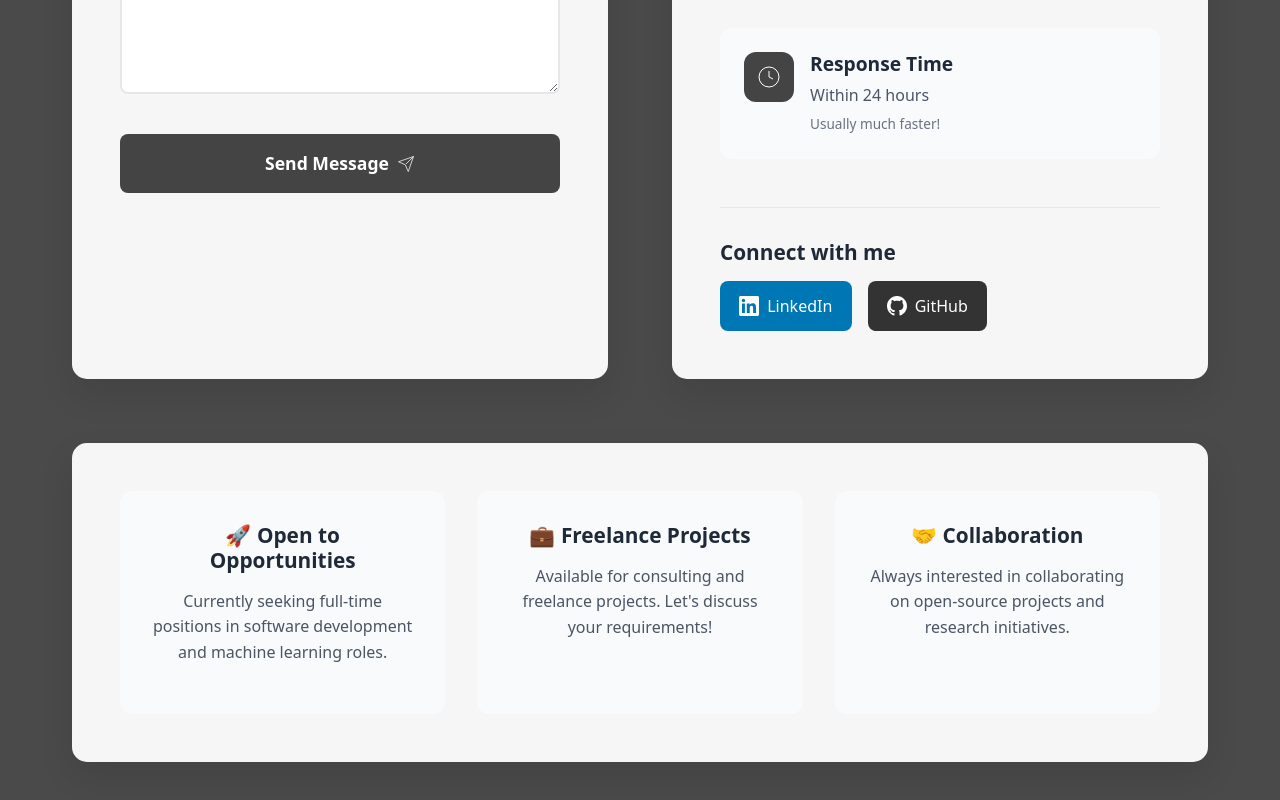
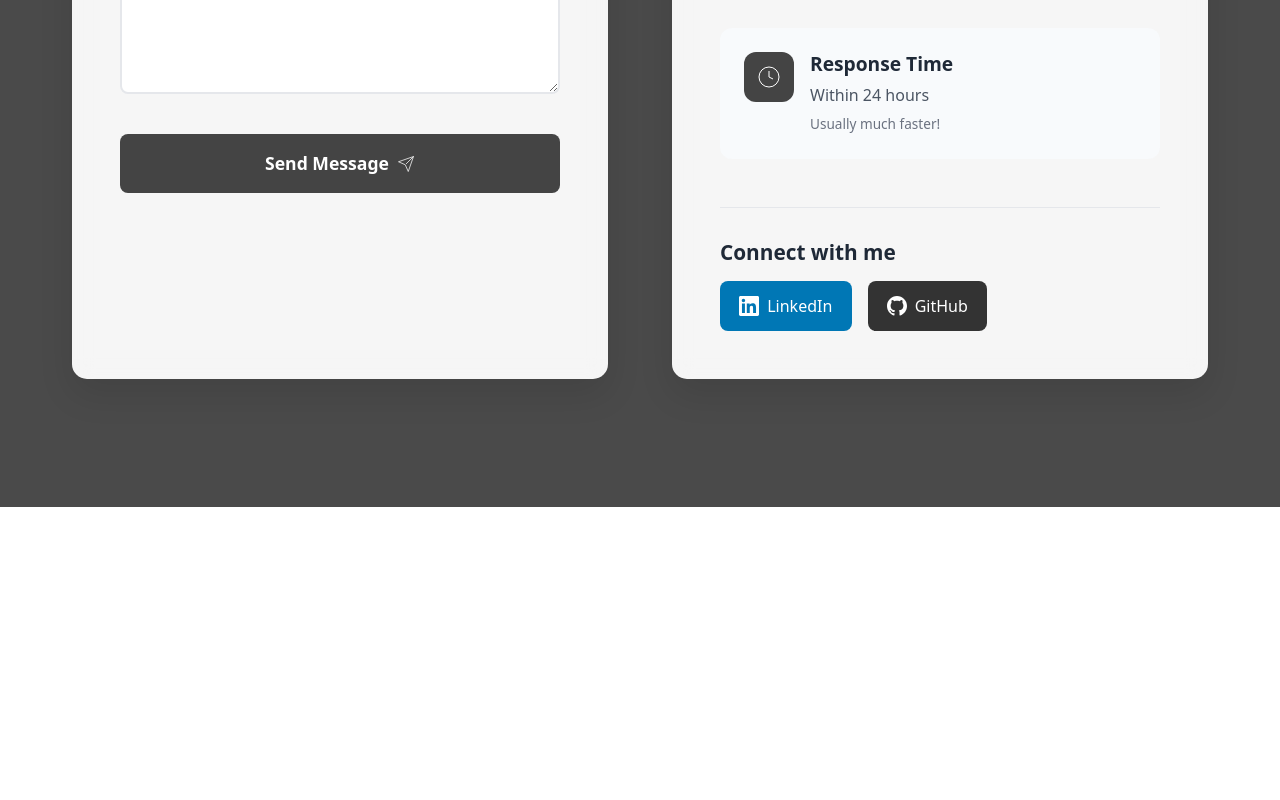
Before and after one commit to WinC3/profile-website, a React (Vite) app: page /profile-website/contacts in a window 1280 px wide. Shown: the part 929-1729 px from the top of the page. After the commit the page ends 1436 px from the top, so only its background shows below. Built offline with nearby package versions, Linux system fonts and the light colour scheme.

Commit message:
remove footer

```diff
--- a/src/components/ContactsPage.tsx
+++ b/src/components/ContactsPage.tsx
@@ -11,12 +11,12 @@ const ContactsPage = () => {
 
   const [isSubmitting, setIsSubmitting] = useState(false);
   const [submitStatus, setSubmitStatus] = useState<"" | "success" | "error">(
-    ""
+    "",
   );
   const [errors, setErrors] = useState<{ [key: string]: string }>({});
 
   const handleInputChange = (
-    e: React.ChangeEvent<HTMLInputElement | HTMLTextAreaElement>
+    e: React.ChangeEvent<HTMLInputElement | HTMLTextAreaElement>,
   ) => {
     const { name, value } = e.target;
     setFormData((prev) => ({
@@ -330,33 +330,6 @@ const ContactsPage = () => {
             </div>
           </div>
         </div>
-
-        {/* Additional Info */}
-        <div className="additional-info">
-          <div className="info-cards">
-            <div className="info-card">
-              <h3>🚀 Open to Opportunities</h3>
-              <p>
-                Currently seeking full-time positions in software development
-                and machine learning roles.
-              </p>
-            </div>
-            <div className="info-card">
-              <h3>💼 Freelance Projects</h3>
-              <p>
-                Available for consulting and freelance projects. Let's discuss
-                your requirements!
-              </p>
-            </div>
-            <div className="info-card">
-              <h3>🤝 Collaboration</h3>
-              <p>
-                Always interested in collaborating on open-source projects and
-                research initiatives.
-              </p>
-            </div>
-          </div>
-        </div>
       </div>
     </div>
   );
```
